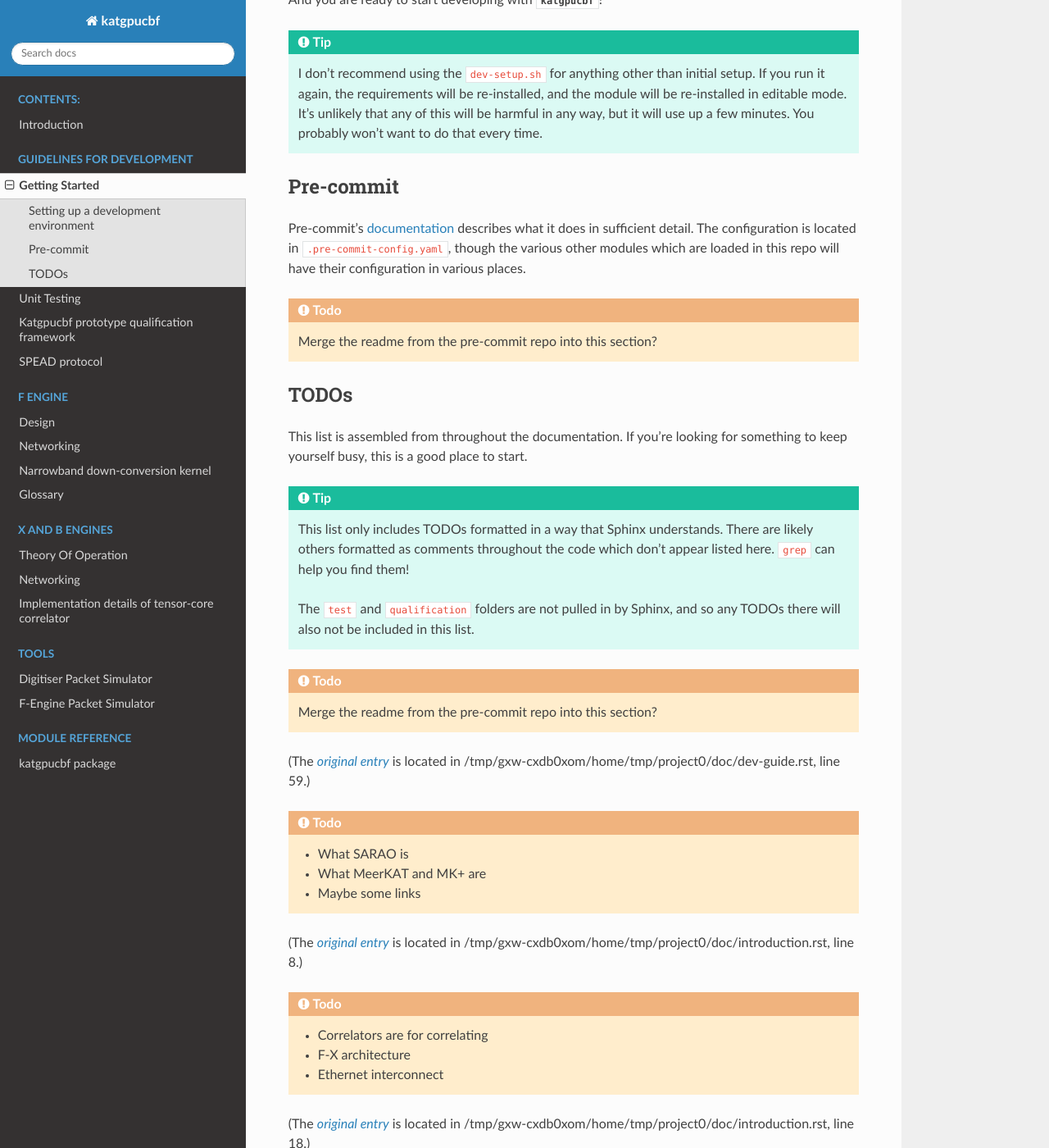
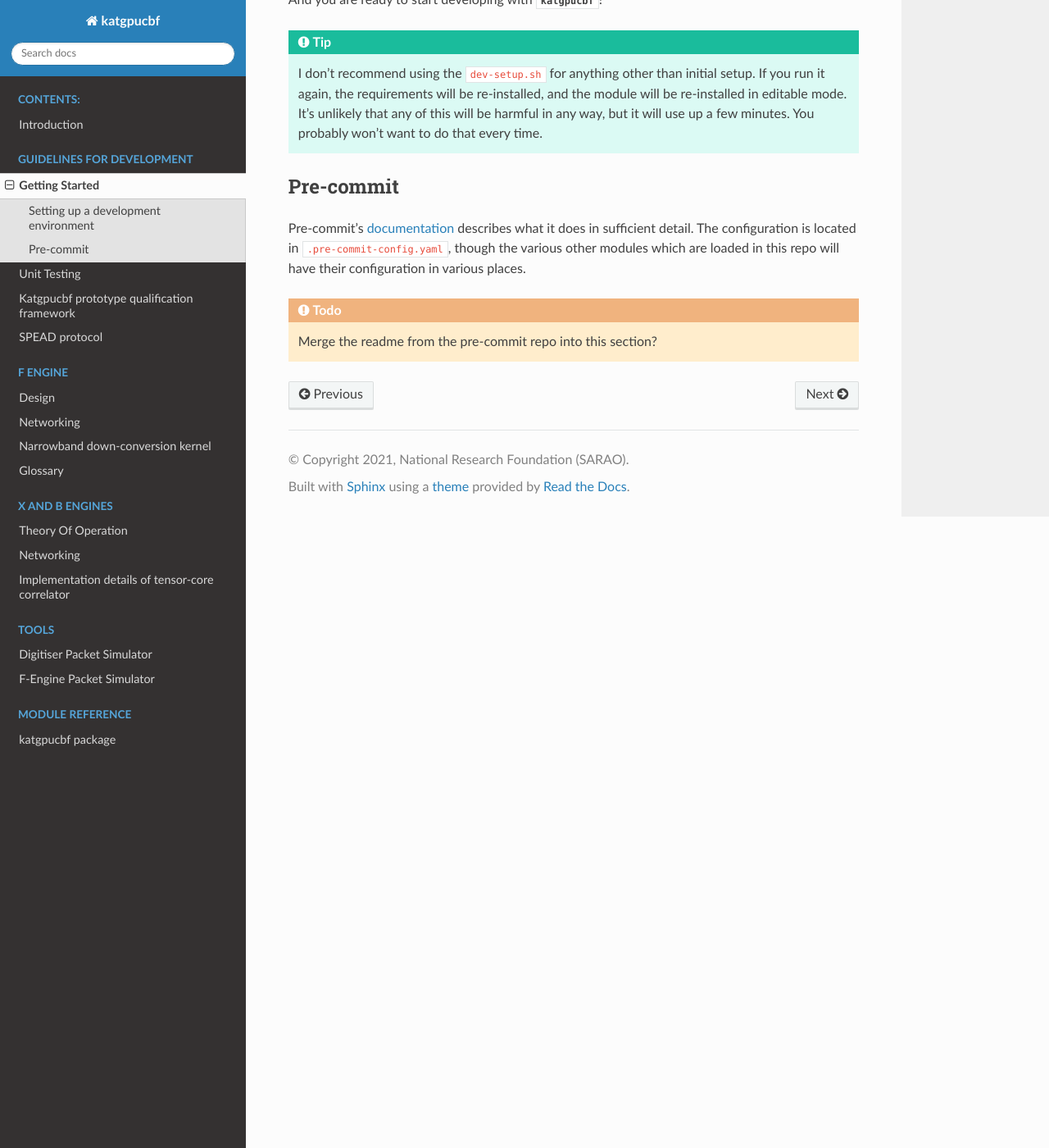
Before and after one commit to ska-sa/katgpucbf, a Sphinx documentation site: the page built from doc/dev-guide.rst, in a window 1280 px wide and 1400 px high, scrolled down 830 px. Shown: the whole window at 82% size. Built offline with Sphinx 7.4.7 and the Read the Docs theme 2.0.0, drawn with Linux system fonts in a browser that asks for light colours; formulas are drawn with MathJax 3; the version number could not be read and is left out; some of the changed text lies outside the part shown.

Commit message:
Move TODO section to its own file

```diff
--- a/doc/dev-guide.rst
+++ b/doc/dev-guide.rst
@@ -59,23 +59,3 @@ various places.
 .. todo:: Merge the readme from the pre-commit repo into this section?
 
 .. _documentation: https://pre-commit.com/
-
-
-
-
-TODOs
------
-
-This list is assembled from throughout the documentation. If you're looking for
-something to keep yourself busy, this is a good place to start.
-
-.. tip::
-
-  This list only includes TODOs formatted in a way that Sphinx understands.
-  There are likely others formatted as comments throughout the code which don't
-  appear listed here. ``grep`` can help you find them!
-
-  The ``test``  and ``qualification`` folders are not pulled in by Sphinx, and
-  so any TODOs there will also not be included in this list.
-
-.. todolist::
```
Also changed, not shown: doc/todo.rst (added, +17 -0 lines).
